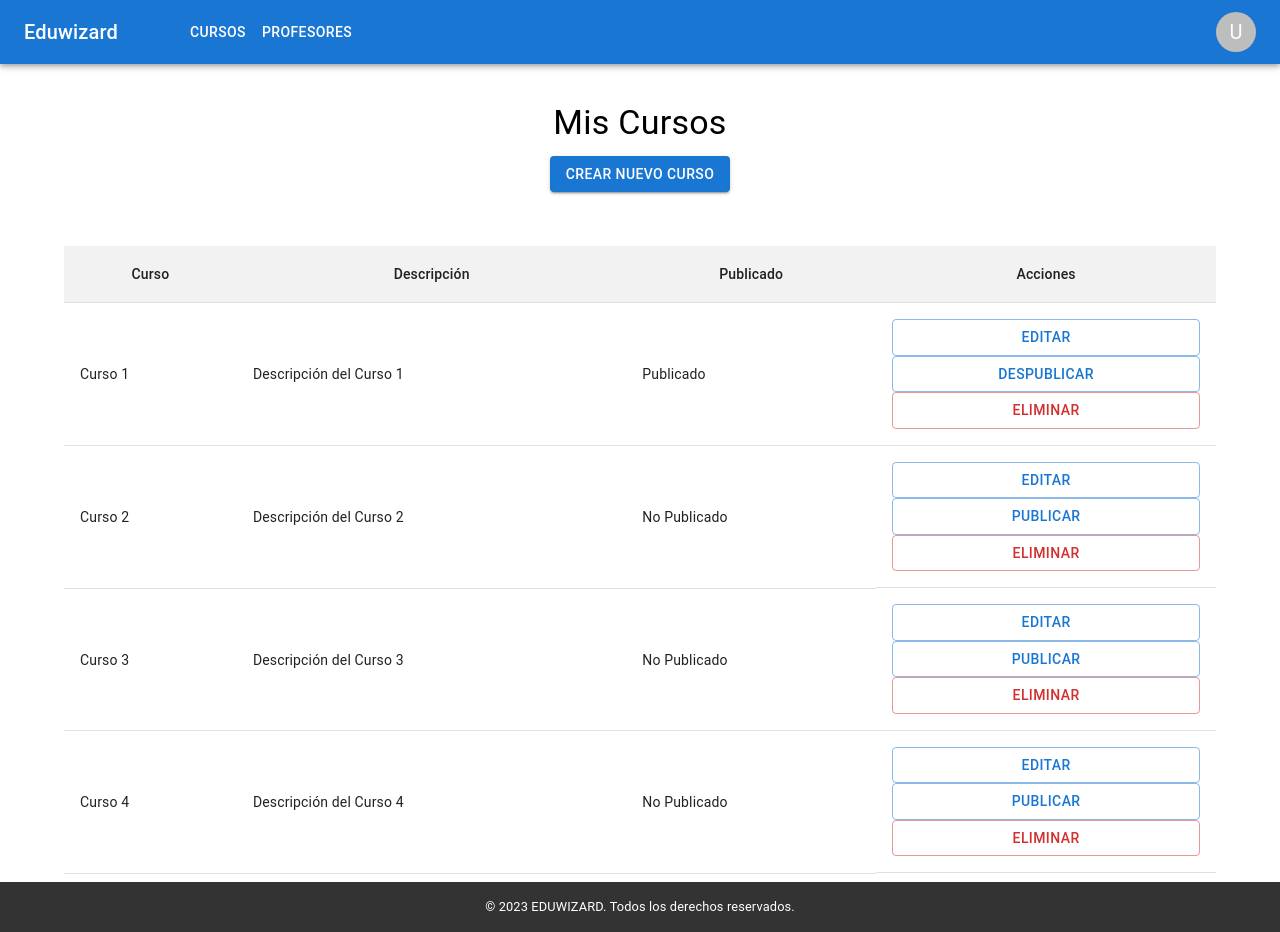
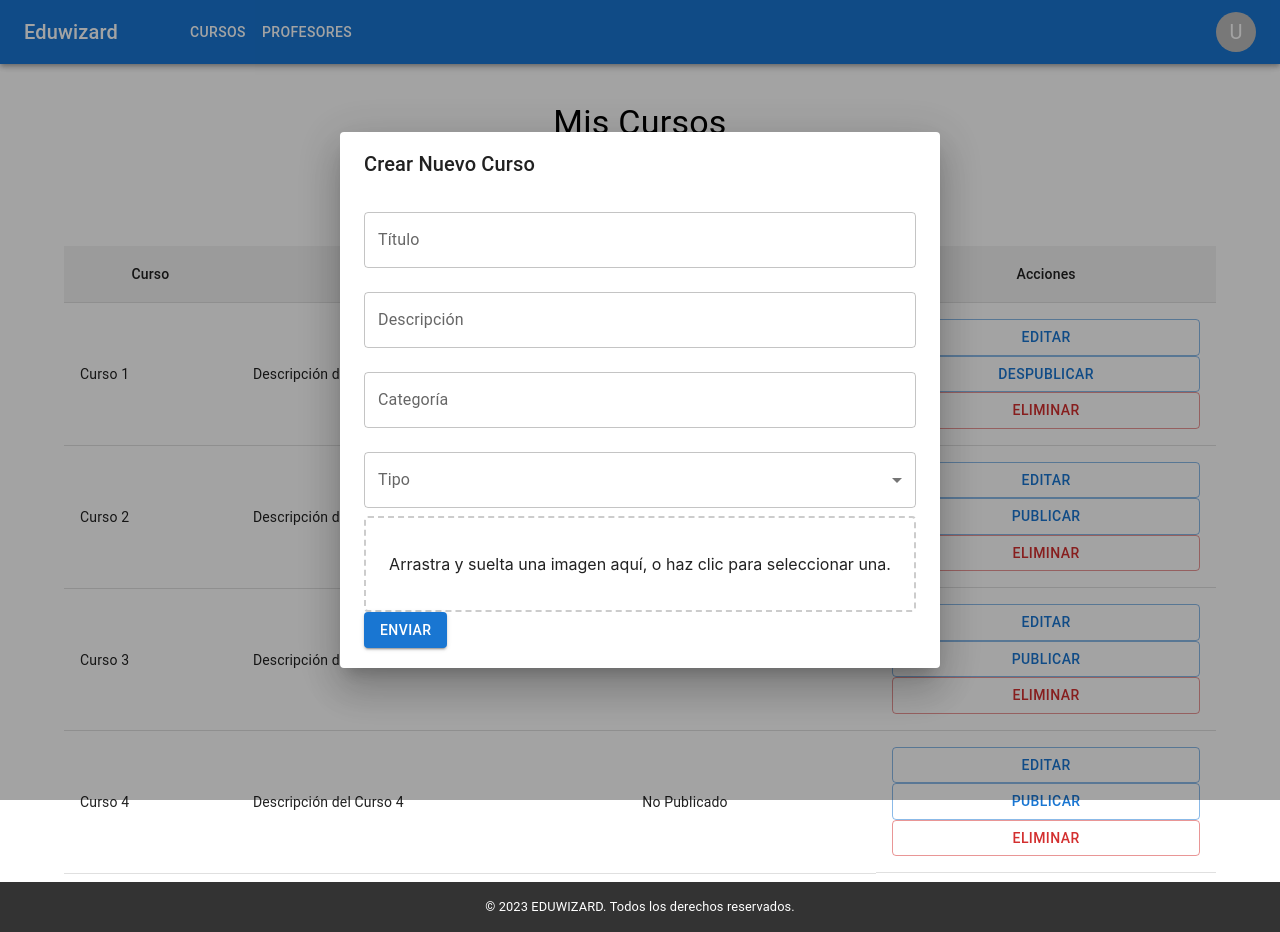
Before and after one commit to mzkrantz/Market-Profesores, a React (Create React App) app: page /MisCursos in a window 1280 px wide. Both pictures are taken after a click on the button "CREAR NUEVO CURSO". Built offline with nearby package versions, Linux system fonts and the light colour scheme.

Commit message:
Cambios Generales Creacion Formulario EditCurso

```diff
--- a/package.json
+++ b/package.json
@@ -10,6 +10,7 @@
     "@mui/material": "^5.14.11",
     "react": "^18.2.0",
     "react-dom": "^18.2.0",
+    "react-dropzone": "^14.2.3",
     "react-router-dom": "^6.16.0",
     "react-scripts": "5.0.1",
     "styled-components": "^6.0.8"
--- /dev/null
+++ b/src/componentes/Forms/EditCursoForm.js
@@ -0,0 +1,164 @@
+import React, { useState, useEffect } from "react";
+import {
+  Dialog,
+  DialogTitle,
+  DialogContent,
+  TextField,
+  Button,
+  Snackbar,
+  FormControl,
+  InputLabel,
+  Select,
+  MenuItem,
+} from "@mui/material";
+import MuiAlert from "@mui/material/Alert";
+import { useDropzone } from "react-dropzone";
+import "./FormStyles.css"
+
+export default function EditCursoForm({ open, handleClose, cursoToEdit,title }) {
+  const [cursoData, setCursoData] = useState({});
+  const [isSnackbarOpen, setSnackbarOpen] = useState(false);
+
+  useEffect(() => {
+    // Si se proporciona un curso para editar, cargar los datos del curso en el formulario
+    if (cursoToEdit) {
+      setCursoData(cursoToEdit);
+    } else {
+      // Restablecer el formulario si no se proporciona un curso para editar
+      setCursoData({
+        id: 0,
+        image: null,
+        title: "",
+        description: "",
+        duration: "",
+        frequency: "",
+        price: "",
+        buttonLink: "",
+        category: "",
+        extendedDescription: "",
+        subjects: [],
+        stars: "0",
+        type: "",
+        teacher: 0,
+        published: false,
+      });
+    }
+  }, [cursoToEdit]);
+
+  const handleSubmit = () => {
+    // Agregar la lógica para enviar el formulario aquí
+
+    // Simulación de éxito
+    setSnackbarOpen(true); // Abre el Snackbar
+    handleClose();
+  };
+
+  const handleFileUpload = (acceptedFiles) => {
+    // Manejar la carga de archivos aquí, por ejemplo, guardar el archivo en el estado
+    const file = acceptedFiles[0];
+    setCursoData({ ...cursoData, image: file });
+  };
+
+  const { getRootProps, getInputProps } = useDropzone({
+    accept: "image/*", // Solo permitir archivos de imagen
+    onDrop: handleFileUpload,
+  });
+
+  // Función para cerrar el Snackbar
+  const handleCloseSnackbar = () => {
+    setSnackbarOpen(false);
+  };
+
+
+  return (
+    <div>
+      <Dialog
+        open={open}
+        onClose={handleClose}
+        className="custom-opacity"
+      >
+        <DialogTitle>{title}</DialogTitle>
+        <DialogContent>
+          <TextField
+            label="Título"
+            variant="outlined"
+            fullWidth
+            margin="normal"
+            value={cursoData.title}
+            onChange={(e) =>
+              setCursoData({ ...cursoData, title: e.target.value })
+            }
+          />
+          <TextField
+            label="Descripción"
+            variant="outlined"
+            fullWidth
+            margin="normal"
+            value={cursoData.description}
+            onChange={(e) =>
+              setCursoData({ ...cursoData, description: e.target.value })
+            }
+          />
+          <TextField
+            label="Categoría"
+            variant="outlined"
+            fullWidth
+            margin="normal"
+            value={cursoData.category}
+            onChange={(e) =>
+              setCursoData({ ...cursoData, category: e.target.value })
+            }
+          />
+          {/* Otros campos de entrada aquí, como duración, frecuencia, etc. */}
+          <FormControl fullWidth margin="normal">
+            <InputLabel label="Tipo">Tipo</InputLabel>
+            <Select
+              value={cursoData.type}
+              onChange={(e) =>
+                setCursoData({ ...cursoData, type: e.target.value })
+              }
+            >
+              <MenuItem value="Individual">Individual</MenuItem>
+              <MenuItem value="Grupal">Grupal</MenuItem>
+            </Select>
+          </FormControl>
+          {/* Campo de carga de archivos para la imagen */}
+          <div {...getRootProps()} style={dropzoneStyle}>
+            <input {...getInputProps()} />
+            <p>
+              Arrastra y suelta una imagen aquí, o haz clic para seleccionar
+              una.
+            </p>
+          </div>
+          <Button variant="contained" color="primary" onClick={handleSubmit}>
+            Enviar
+          </Button>
+        </DialogContent>
+      </Dialog>
+
+      {/* Snackbar para mostrar el mensaje emergente */}
+      <Snackbar
+        open={isSnackbarOpen}
+        autoHideDuration={3000}
+        onClose={handleCloseSnackbar}
+      >
+        <MuiAlert
+          elevation={6}
+          variant="filled"
+          severity="success"
+          onClose={handleCloseSnackbar}
+        >
+          Curso creado o actualizado correctamente
+        </MuiAlert>
+      </Snackbar>
+    </div>
+  );
+}
+
+const dropzoneStyle = {
+  border: "2px dashed #ccc",
+  borderRadius: "4px",
+  padding: "20px",
+  textAlign: "center",
+  cursor: "pointer",
+};
--- /dev/null
+++ b/src/componentes/Forms/FormStyles.css
@@ -0,0 +1,4 @@
+.custom-opacity>div {
+    background-color: rgba(0, 0, 0, 0.2) !important;
+    box-shadow: none !important;
+  }
--- a/src/data/ejemplo-cursos.json
+++ b/src/data/ejemplo-cursos.json
@@ -15,7 +15,7 @@
       "stars": "4.5",
       "type": "Grupal",
       "teacher": 8,
-      "status": true
+      "published": true
     },
     {
       "id": 2,
@@ -32,7 +32,7 @@
       "stars": "4",
       "type": "Individual",
       "teacher": 7,
-      "status": true
+      "published": true
     },
     {
       "id": 3,
@@ -53,7 +53,7 @@
       "stars": "5",
       "type": "Grupal",
       "teacher": 6,
-      "status": true
+      "published": true
     },
     {
       "id": 4,
@@ -70,7 +70,7 @@
       "stars": "3",
       "type": "Individual",
       "teacher": 5,
-      "status": true
+      "published": true
     },
     {
       "id": 5,
@@ -91,7 +91,7 @@
       "stars": "2",
       "type": "Grupal",
       "teacher": 4,
-      "status": true
+      "published": true
     },
     {
       "id": 6,
@@ -112,7 +112,7 @@
       "stars": "4.6",
       "type": "Individual",
       "teacher": 3,
-      "status": true
+      "published": true
     },
     {
       "id": 7,
@@ -132,7 +132,7 @@
       ],
       "stars": "2.3",
       "type": "Grupal",
-      "status": true
+      "published": true
     },
     {
       "id": 8,
@@ -153,7 +153,7 @@
       "stars": "4",
       "type": "Individual",
       "teacher": 1,
-      "status": true
+      "published": true
     },
     {
       "id": 9,
@@ -174,7 +174,7 @@
       "stars": "5",
       "type": "Individual",
       "teacher": 9,
-      "status": true
+      "published": true
     }
   ]
 }
--- a/src/views/Admin/Cursos/MisCursos.js
+++ b/src/views/Admin/Cursos/MisCursos.js
@@ -11,6 +11,7 @@ import TableRow from "@mui/material/TableRow";
 import { styled } from "@mui/system";
 import "./MisCursosStyles.css";
 import SpacerTop from "../../../componentes/Spacer/SpacerTop";
+import EditCursoForm from "../../../componentes/Forms/EditCursoForm";
 
 // Simulacion datos de cursos del profesor, cargar desde el json? Mock=simulacion
 const mockCourses = [
@@ -70,11 +71,21 @@ const ResponsiveTable = styled(Table)`
 
 const MisCursos = () => {
   const [courses, setCourses] = useState([]);
+  const [isFormOpen, setIsFormOpen] = useState(false); // Estado para controlar si el formulario está abierto
+  const [editingCourse, setEditingCourse] = useState(null);
 
   // Simulacion de la carga de datos
   useEffect(() => {
     setCourses(mockCourses);
   }, []);
+
+  const openForm = () => {
+    setIsFormOpen(true); // Abre el formulario al hacer clic en "Crear Nuevo Curso"
+  };
+
+  const closeForm = () => {
+    setIsFormOpen(false); // Cierra el formulario
+  };
 
   return (
     <>
@@ -87,9 +98,9 @@ const MisCursos = () => {
             variant="contained"
             color="primary"
             onClick={() => {
-              // Abrir un formulario de creacion de cursos
-              alert("Implementar el formulario de creacion de cursos");
-            }}
+              setEditingCourse(); // Establece el curso que se va a editar
+              openForm(); // Abre el formulario de creacion
+            }} // Abre el formulario al hacer clic
           >
             Crear Nuevo Curso
           </Button>
@@ -109,7 +120,9 @@ const MisCursos = () => {
                 <TableRow key={course.id}>
                   <TableCell>{course.title}</TableCell>
                   <TableCell>{course.description}</TableCell>
-                  <TableCell>{course.published ? "Publicado" : "No Publicado"}</TableCell>
+                  <TableCell>
+                    {course.published ? "Publicado" : "No Publicado"}
+                  </TableCell>
                   <TableCell
                     style={{ display: "flex", flexDirection: "column" }}
                   >
@@ -117,8 +130,8 @@ const MisCursos = () => {
                       className="boton-tabla"
                       variant="outlined"
                       onClick={() => {
-                        // Abrir un formulario de edicion de cursos
-                        alert("Implementar el formulario de edición de cursos");
+                        setEditingCourse(course); // Establece el curso que se va a editar
+                        openForm(); // Abre el formulario de edición
                       }}
                     >
                       Editar
@@ -153,6 +166,14 @@ const MisCursos = () => {
           </ResponsiveTable>
         </CourseList>
       </Container>
+      {isFormOpen && (
+        <EditCursoForm
+          open={isFormOpen}
+          handleClose={closeForm}
+          cursoToEdit={editingCourse}
+          title={editingCourse ? "Editar Curso" : "Crear Nuevo Curso"}
+        />
+      )}
     </>
   );
 };
```
Also changed, not shown: 1 other file (tests, documents, lock files or other folders).
